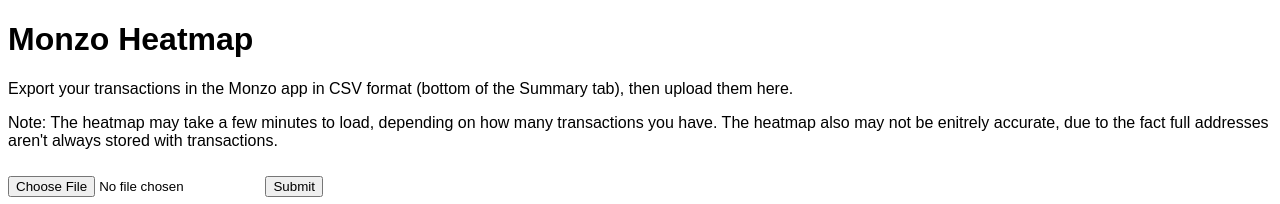
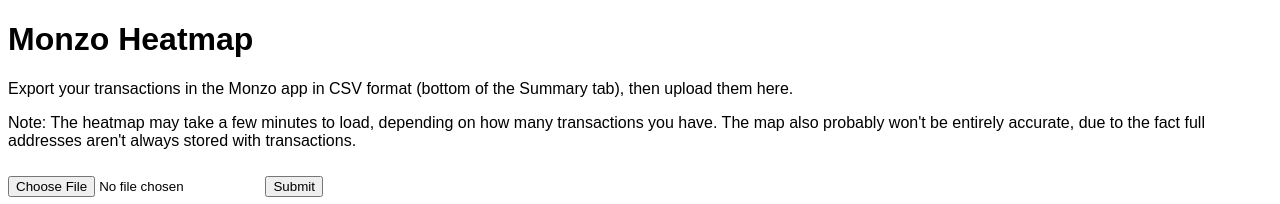
Before and after one commit to lewis-od/Monzo-Heatmap, a plain HTML site: page index.html in a window 1280 px wide. Shown: the top 204 px of the page. Drawn offline with nearby package versions, Linux system fonts and the light colour scheme; some packages are replaced by stand-ins of ours; grey boxes are pictures that could not be loaded.

Commit message:
Change wording

```diff
--- a/index.html
+++ b/index.html
@@ -15,7 +15,7 @@
       </p>
       <p>
         Note: The heatmap may take a few minutes to load, depending on how
-        many transactions you have. The heatmap also may not be enitrely accurate,
+        many transactions you have. The map also probably won't be entirely accurate,
         due to the fact full addresses aren't always stored with transactions.
       </p>
       <form id="uploadForm" action="" onsubmit="return false;">
```
